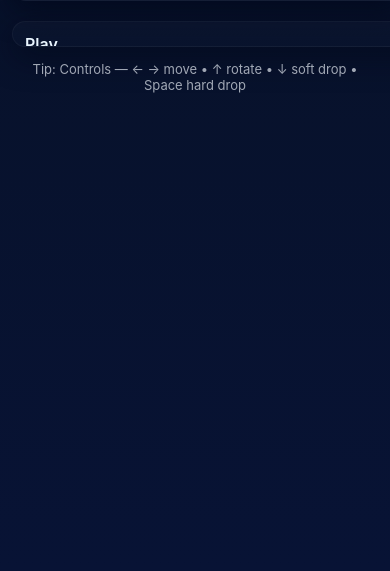
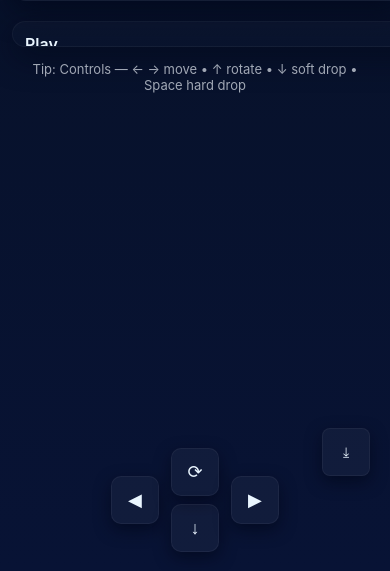
Before and after one commit to Weileill/tetris, a React (Vite) app in the folder client/: page / in a window 390 px wide. Shown: the part 270-841 px from the top of the page. Built offline with nearby package versions, Linux system fonts and the light colour scheme; no server answers.

Commit message:
touchupd

```diff
--- a/client/src/components/MobileControls.jsx
+++ b/client/src/components/MobileControls.jsx
@@ -1,3 +1,4 @@
+// client/src/components/MobileControls.jsx
 // client/src/components/MobileControls.jsx
 import React, { useRef } from 'react';
 import './mobile-controls.css';
@@ -5,49 +6,83 @@ import './mobile-controls.css';
 export default function MobileControls({ onLeft, onRight, onRotate, onSoft, onHard }) {
   const repeatRef = useRef(null);
 
-  function startRepeat(fn, interval = 120) {
+  function startRepeat(fn, interval = 120, e) {
+    if (e && e.cancelable) e.preventDefault();
     if (repeatRef.current) clearInterval(repeatRef.current);
-    fn();
-    repeatRef.current = setInterval(fn, interval);
+    try { fn(); } catch (err) { console.warn('startRepeat call failed', err); }
+    repeatRef.current = setInterval(() => {
+      try { fn(); } catch (err) { console.warn('repeat call failed', err); }
+    }, interval);
   }
-  function stopRepeat() {
+  function stopRepeat(e) {
+    if (e && e.cancelable) e.preventDefault();
     if (repeatRef.current) {
       clearInterval(repeatRef.current);
       repeatRef.current = null;
     }
   }
 
-  // pointerDown events work for both mouse and touch
+  // small helper to attach both pointer and touch handlers
+  const wrapHandlers = {
+    onPointerDown: (e) => startRepeat(onLeft, 120, e),
+    onPointerUp: stopRepeat,
+    onPointerLeave: stopRepeat,
+    onTouchStart: (e) => startRepeat(onLeft, 120, e),
+    onTouchEnd: stopRepeat,
+  };
+
   return (
-    <div className="mobile-controls">
+    <div className="mobile-controls" onContextMenu={(e)=>e.preventDefault()}>
+      {/* Left */}
       <button
         className="mc-btn mc-left"
-        onPointerDown={() => startRepeat(onLeft)}
+        onPointerDown={(e)=>startRepeat(onLeft,120,e)}
         onPointerUp={stopRepeat}
         onPointerLeave={stopRepeat}
-        onPointerCancel={stopRepeat}
+        onTouchStart={(e)=>startRepeat(onLeft,120,e)}
+        onTouchEnd={stopRepeat}
+        aria-label="left"
       >◀</button>
 
-      <div className="mc-mid">
-        <button className="mc-btn mc-rotate" onPointerDown={() => onRotate()}>⟳</button>
+      {/* Middle column */}
+      <div className="mc-mid" style={{display:'flex', gap:8}}>
+        <button
+          className="mc-btn mc-rotate"
+          onPointerDown={(e)=>{ if (e.cancelable) e.preventDefault(); onRotate(); }}
+          onTouchStart={(e)=>{ if (e.cancelable) e.preventDefault(); onRotate(); }}
+          aria-label="rotate"
+        >⟳</button>
+
         <button
           className="mc-btn mc-soft"
-          onPointerDown={() => startRepeat(onSoft, 80)}
+          onPointerDown={(e)=>startRepeat(onSoft,80,e)}
           onPointerUp={stopRepeat}
           onPointerLeave={stopRepeat}
-          onPointerCancel={stopRepeat}
+          onTouchStart={(e)=>startRepeat(onSoft,80,e)}
+          onTouchEnd={stopRepeat}
+          aria-label="soft"
         >↓</button>
       </div>
 
+      {/* Right */}
       <button
         className="mc-btn mc-right"
-        onPointerDown={() => startRepeat(onRight)}
+        onPointerDown={(e)=>startRepeat(onRight,120,e)}
         onPointerUp={stopRepeat}
         onPointerLeave={stopRepeat}
-        onPointerCancel={stopRepeat}
+        onTouchStart={(e)=>startRepeat(onRight,120,e)}
+        onTouchEnd={stopRepeat}
+        aria-label="right"
       >▶</button>
 
-      <button className="mc-btn mc-hard" onClick={onHard}>⤓</button>
+      {/* Hard drop - separate small button */}
+      <button
+        className="mc-btn mc-hard"
+        onPointerDown={(e)=>{ if (e.cancelable) e.preventDefault(); onHard(); }}
+        onTouchStart={(e)=>{ if (e.cancelable) e.preventDefault(); onHard(); }}
+        aria-label="hard-drop"
+        style={{marginLeft:12}}
+      >⤓</button>
     </div>
   );
 }
--- a/client/src/components/TouchArea.jsx
+++ b/client/src/components/TouchArea.jsx
@@ -1,3 +1,4 @@
+// client/src/components/TouchArea.jsx
 // client/src/components/TouchArea.jsx
 import React, { useRef } from 'react';
 import './mobile-controls.css';
@@ -6,16 +7,17 @@ export default function TouchArea({ onLeft, onRight, onRotate, onSoft, onHard, c
   const t = useRef({ x:0, y:0, time:0, lastTap:0 });
 
   function onTouchStart(e) {
-    const p = e.touches ? e.touches[0] : e;
+    if (e.cancelable) e.preventDefault();
+    const p = e.touches ? e.touches[0] : (e.pointerType ? e : e);
     t.current.x = p.clientX;
     t.current.y = p.clientY;
     t.current.time = Date.now();
   }
 
   function onTouchEnd(e) {
+    if (e.cancelable) e.preventDefault();
     const now = Date.now();
     const dt = now - t.current.time;
-    // if touches available use changedTouches
     const p = (e.changedTouches && e.changedTouches[0]) || e;
     const dx = (p.clientX || 0) - t.current.x;
     const dy = (p.clientY || 0) - t.current.y;
@@ -38,13 +40,11 @@ export default function TouchArea({ onLeft, onRight, onRotate, onSoft, onHard, c
       return;
     }
 
-    // horizontal swipe
     if (absX > absY && absX > SWIPE_THRESHOLD) {
       if (dx > 0) onRight(); else onLeft();
       return;
     }
 
-    // vertical swipe down = soft drop
     if (absY > absX && dy > SWIPE_THRESHOLD) {
       onSoft();
       return;
@@ -56,8 +56,8 @@ export default function TouchArea({ onLeft, onRight, onRotate, onSoft, onHard, c
       className="touch-area"
       onTouchStart={onTouchStart}
       onTouchEnd={onTouchEnd}
-      onMouseDown={(e) => onTouchStart(e)}
-      onMouseUp={(e) => onTouchEnd(e)}
+      onPointerDown={onTouchStart}
+      onPointerUp={onTouchEnd}
       role="presentation"
     >
       {children}
--- a/client/src/styles.css
+++ b/client/src/styles.css
@@ -169,3 +169,54 @@ canvas{
   .container{ padding:12px; }
   .site-header{ padding:12px; }
 }
+/* ---------- mobile / overlay fixes ---------- */
+
+/* 確保主 container 在行動裝置上不會被固定按鈕或 footer 擋住 */
+@media (max-width: 900px) {
+  .container {
+    padding-bottom: 140px; /* 留空間給行動控制列（調整數值視實際高度） */
+  }
+}
+
+/* touch-area 覆蓋在 canvas 外圍，並接受手勢（禁止預設滾動） */
+.touch-area {
+  position: relative; /* 保持內部元素流動 */
+  z-index: 30; /* 高於 canvas */
+  touch-action: none; /* 禁用預設手勢（滾動/縮放）以便我們處理 swipe/tap */
+  -webkit-user-select: none;
+  user-select: none;
+  -webkit-tap-highlight-color: transparent;
+}
+
+/* 把行動控制按鈕放在視窗底部且在最上層，pointer-events 保留 */
+.mobile-controls {
+  position: fixed;
+  left: 12px;
+  right: 12px;
+  bottom: 12px;
+  z-index: 60;
+  display: flex;
+  justify-content: center;
+  align-items: center;
+  pointer-events: auto;
+  gap: 12px;
+}
+
+/* 若你想在桌機隱藏這些按鈕（可選） */
+@media (min-width: 901px) {
+  .mobile-controls { display: none; }
+}
+
+/* 確保 footer/tips 在 z-index 较低，不會蓋到 controls（如果 footer 使用 fixed，調低其 z-index） */
+.footer-note, .tips {
+  position: relative;
+  z-index: 10;
+}
+
+/* 小調整讓按鈕更容易點擊 */
+.mc-btn {
+  min-width: 48px;
+  min-height: 48px;
+  touch-action: none;
+  -webkit-tap-highlight-color: transparent;
+}
```
